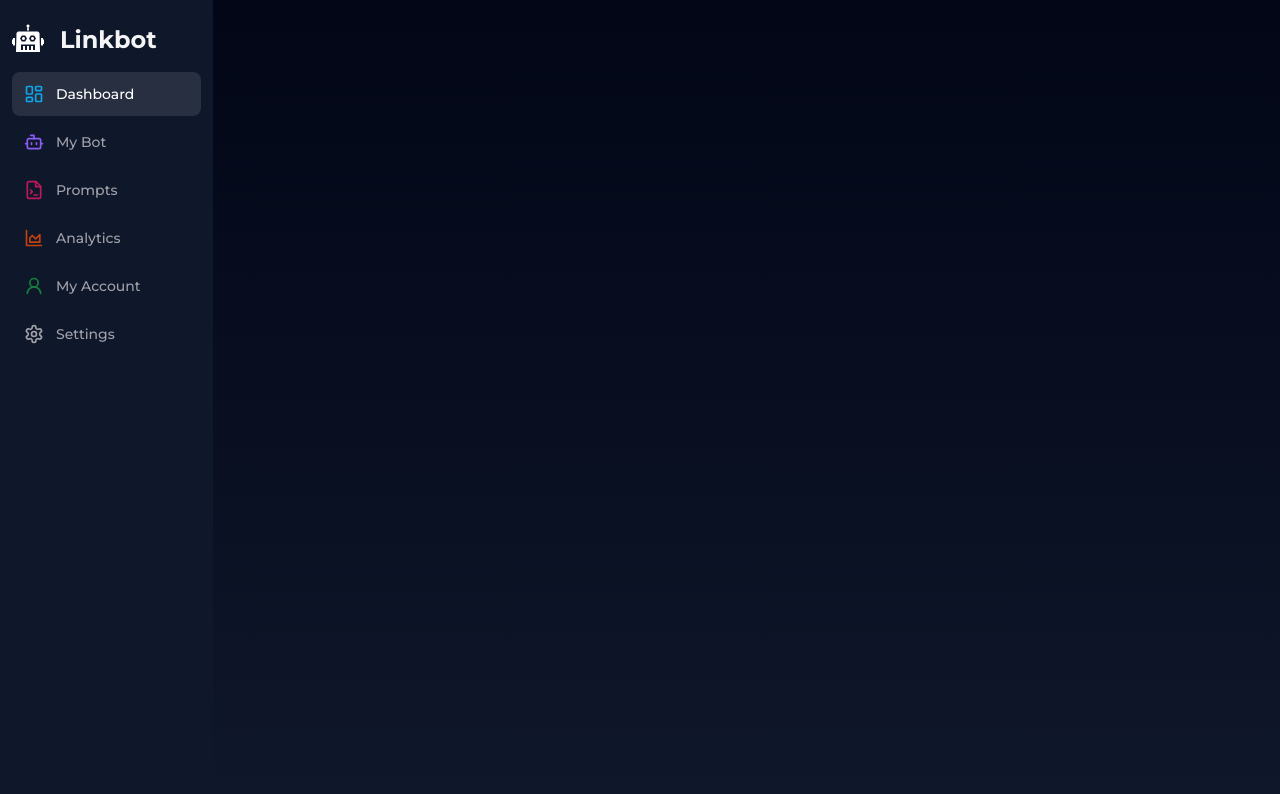
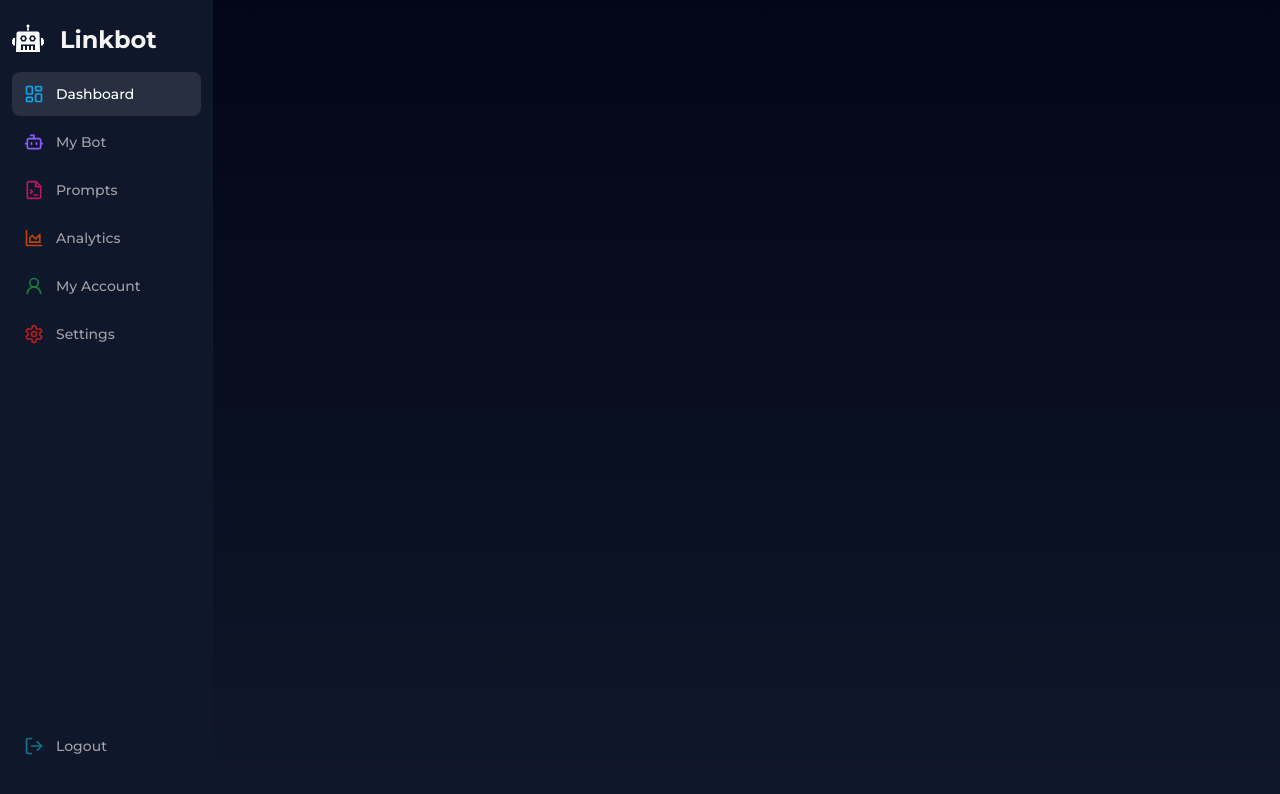
Before and after one commit to christianbmartinez/linkbot, a Next.js app: page /dashboard in a window 1280 px wide. Shown: the top 794 px of the page. Built offline with nearby package versions, Linux system fonts and the light colour scheme.

Commit message:
Added logout button

```diff
--- a/app/layout.tsx
+++ b/app/layout.tsx
@@ -24,7 +24,9 @@ const RootLayout = ({ children }: { children: React.ReactNode }) => {
 
   return (
     <html lang='en'>
-      <body className={`${montserrat.className} bg-gradient-to-b from-slate-950 to-slate-900`}>
+      <body
+        className={`${montserrat.className} bg-gradient-to-b from-slate-950 to-slate-900`}
+      >
         {children}
         {pathname === '/dashboard' ? null : <Footer />}
       </body>
--- a/components/sidebar.tsx
+++ b/components/sidebar.tsx
@@ -9,6 +9,7 @@ import {
   LayoutDashboard,
   User2,
   Settings,
+  LogOut,
   AreaChart,
 } from 'lucide-react'
 
@@ -48,6 +49,7 @@ const routes = [
   {
     label: 'Settings',
     icon: Settings,
+    color: 'text-red-700',
     href: '/settings',
   },
 ]
@@ -70,7 +72,7 @@ const Sidebar = () => {
               key={route.href}
               href={route.href}
               className={cn(
-                'group flex w-full cursor-pointer justify-start rounded-lg p-3 text-sm font-medium transition hover:bg-white/10 hover:text-white',
+                'group flex w-full cursor-pointer justify-start rounded-lg p-3 text-sm font-medium transition hover:bg-zinc-100/10 hover:text-white',
                 pathname === route.href
                   ? 'bg-white/10 text-white'
                   : 'text-zinc-400'
@@ -84,6 +86,15 @@ const Sidebar = () => {
           ))}
         </div>
       </div>
+      <div className='absolute bottom-6 w-1/6 px-3 py-2'>
+        <Link
+          href='/'
+          className='flex w-full cursor-pointer justify-start rounded-lg p-3 text-sm font-medium text-zinc-400 transition hover:bg-zinc-100/10 hover:text-white'
+        >
+          <LogOut className={`mr-3 h-5 w-5 text-cyan-700`} />
+          Logout
+        </Link>
+      </div>
     </div>
   )
 }
```
